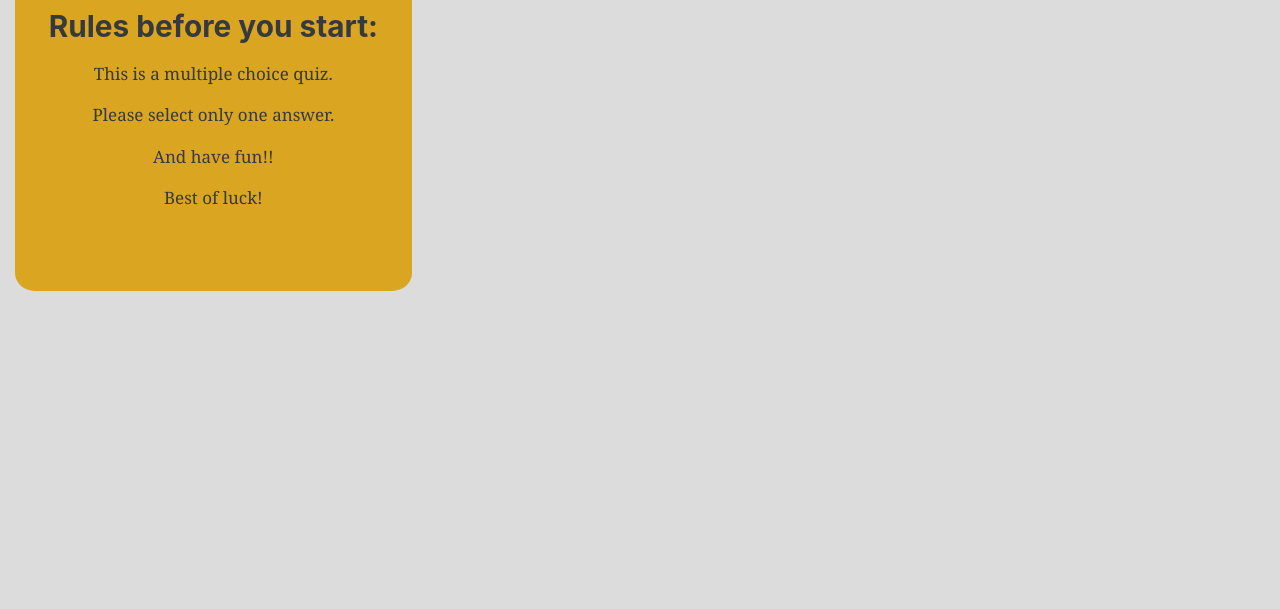
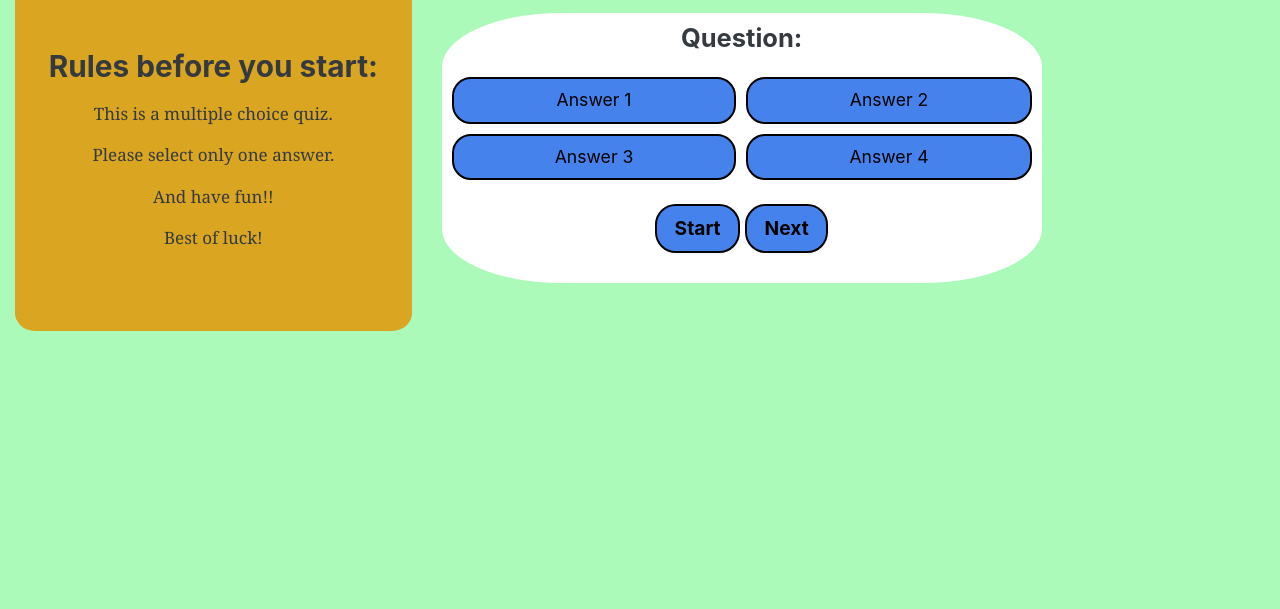
Before and after one commit to terencecistudent/Interactive-Frontend-Project, a plain HTML site: page index.html in a window 1280 px wide. Shown: the part 191-800 px from the top of the page. Drawn offline with nearby package versions, Linux system fonts and the light colour scheme.

Commit message:
main.css updated and main.js added

```diff
--- a/assets/cs/main.css
+++ b/assets/cs/main.css
@@ -1,5 +1,5 @@
 body {
-    background-color: #DCDCDC;
+    background-color: rgba(12, 242, 54, 0.34);
 }
 
 .jumbotron-fluid {
@@ -7,3 +7,31 @@ body {
     padding-left: 0;
     border-radius: 5%;
 }
+
+#question-container {
+    width: 600px;
+    height: 450px;
+    max-width: 80%;
+    max-height: 60%;
+    background-color: white;
+    border-radius: 20%;
+    padding: 10px;
+}
+
+.btn-grid-form {
+    display: grid;
+    grid-template-columns: repeat(2, auto);
+    gap: 10px;
+}
+
+.btn {
+    border: 2px solid black;
+    color: black;
+    font-size: 1.1rem;
+}
+
+.start-btn,
+.next-btn {
+    font-size: 1.2rem;
+    font-weight: bold;
+}
--- /dev/null
+++ b/assets/js/main.js
@@ -0,0 +1,40 @@
+/*-----------------------------------Start Button-------*/
+const startButton = document.getElementById("start-btn");
+
+const questContainerElement = document.getElementById("question-container");
+
+startButton.addEventListener("click", startGame);
+
+
+/*-----------------------------------Starting Game-------*/
+function startGame() {
+    console.log("started");
+}
+
+
+/*-----------------------------------Seting Next Question-------*/
+function nextQuestion () {
+}
+
+
+/*-----------------------------------Selecting Answer-------*/
+function selectAnswer() {
+
+}
+
+
+const questions = [
+    {
+        question: "Who has scored the most Premier League goals?",
+        answers: [
+            {
+                text: "Alan Shearer",
+                correct: true
+            },
+            {
+                text: "Wayne Rooney",
+                correct: false
+            }
+        ]
+    }
+];
--- a/index.html
+++ b/index.html
@@ -8,18 +8,20 @@
     <link rel="stylesheet" href="https://stackpath.bootstrapcdn.com/bootswatch/4.3.1/litera/bootstrap.min.css"/>
     <link rel="stylesheet" href="https://stackpath.bootstrapcdn.com/font-awesome/4.7.0/css/font-awesome.min.css"/>
     <link rel="stylesheet" href="assets/cs/main.css"/>
+    <script defer src="assets/js/main.js"></script>
     <title>Premier League Trivia Quiz</title>
 </head>
 <body>
     <header class="container-fluid">
         <!-------------------------------------------Header-->
         <div class="row">
-            <div class="col">
-                <h1 class="text-center pt-3 pb-3">
-                    Premier League Trivia Quiz
-                    <img src="../assets/images/PL-Badge.png" alt="Premier League" width="80" height="80">
-                </h1>
-
+            <div class="col" style="padding: 0">
+                <nav class="navbar navbar-light bg-dark">
+                    <h1 class="text-center pt-3 pb-3">
+                        Premier League Trivia Quiz
+                        <img src="../assets/images/PL-Badge.png" alt="Premier League" width="80" height="80">
+                    </h1>
+                </nav>
             </div>
         </div>
     </header>
@@ -31,7 +33,7 @@
             <div class="col-sm-12 col-md-4">
                 <div class="row">
                     <div class="col text-center">
-                        <div class="jumbotron jumbotron-fluid" style="background-color: #DAA520">
+                        <div class="jumbotron jumbotron-fluid mt-4" style="background-color: #DAA520">
                             <h3 class="pb-2 pt-3"> Rules before you start: </h3>
                             <p> This is a multiple choice quiz. </p>
                             <p> Please select only one answer. </p>
@@ -51,7 +53,24 @@
                 </div>
                 <div class="row">
                     <div class="col text-center">
+                        <!--Question Container-->
+                        <div id="question-container" class="hide">
+                            <div id="question" class="mb-4">
+                                <h4>Question:</h4>
+                            </div>
+                            <div id="answer-buttons" class="mt-3 mb-2 btn-grid-form">
+                                <button type="button" class="btn btn-primary">Answer 1</button>
+                                <button type="button" class="btn btn-primary">Answer 2</button>
+                                <button type="button" class="btn btn-primary">Answer 3</button>
+                                <button type="button" class="btn btn-primary">Answer 4</button>
+                            </div>
 
+                            <!--Controls-->
+                            <div class="controls mt-4">
+                                <button type="button" id="start-btn" class="btn start-btn btn-primary">Start</button>
+                                <button type="button" id="next-btn" class="btn next-btn btn-primary">Next</button>
+                            </div>
+                        </div>
                     </div>
                 </div>
             </div>
```
